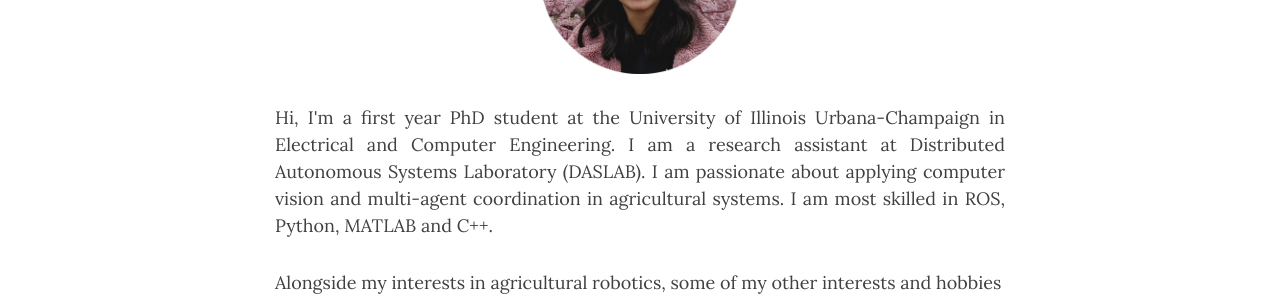
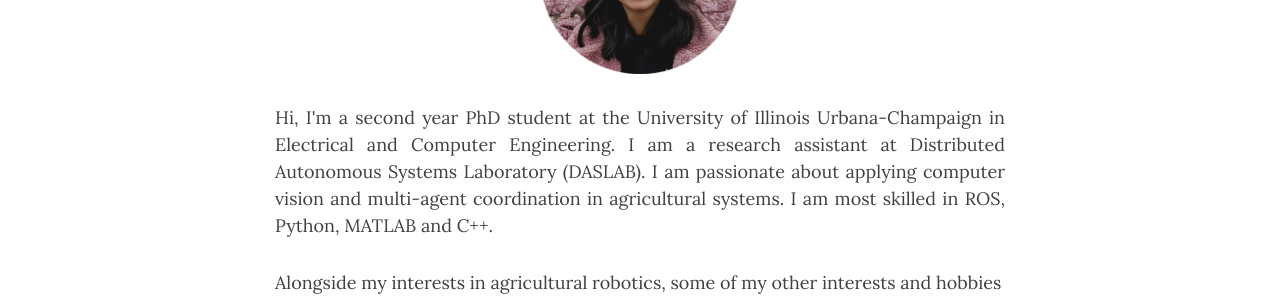
Before and after one commit to samhita-m/samhita-m.github.io, a Jekyll site: the page built from index.html, in a window 1280 px wide and 1190 px high. Shown: the part 459-759 px from the top of the window. Built offline with Jekyll 4.4.1, drawn with Linux system fonts in a browser that asks for light colours; nearby versions of some CDN libraries; the list of posts is cut into pages by our own code.

Commit message:
Added About me

```diff
--- a/404.html
+++ b/404.html
@@ -9,8 +9,11 @@
 <img src="{{ 'assets/img/image.png' | relative_url }}" height="200" width="200" />
 </center>
 
+<h1 style="text-align: center; color: #2e4053;">About Me</h1>
+
+
 <p align = "justify">
-Hi, I'm a first year PhD student at the University of Illinois Urbana-Champaign in Electrical and Computer Engineering. I am a research assistant at Distributed Autonomous Systems Laboratory (DASLAB). I am passionate about applying computer vision and multi-agent coordination in agricultural systems. I am most skilled in ROS, Python, MATLAB and C++. <br />
+Hi, I'm a second year PhD student at the University of Illinois Urbana-Champaign in Electrical and Computer Engineering. I am a research assistant at Distributed Autonomous Systems Laboratory (DASLAB). I am passionate about applying computer vision and multi-agent coordination in agricultural systems. I am most skilled in ROS, Python, MATLAB and C++. <br />
 </p>
 
 Alongside my interests in agricultural robotics, some of my other interests and hobbies are
--- a/index.html
+++ b/index.html
@@ -8,7 +8,7 @@
 <center><img src="image.png" height="200" width="200"></center>
 
 <p align = "justify">
-Hi, I'm a first year PhD student at the University of Illinois Urbana-Champaign in Electrical and Computer Engineering. I am a research assistant at Distributed Autonomous Systems Laboratory (DASLAB). I am passionate about applying computer vision and multi-agent coordination in agricultural systems. I am most skilled in ROS, Python, MATLAB and C++. <br />
+Hi, I'm a second year PhD student at the University of Illinois Urbana-Champaign in Electrical and Computer Engineering. I am a research assistant at Distributed Autonomous Systems Laboratory (DASLAB). I am passionate about applying computer vision and multi-agent coordination in agricultural systems. I am most skilled in ROS, Python, MATLAB and C++. <br />
 </p>
 
 Alongside my interests in agricultural robotics, some of my other interests and hobbies are
```
